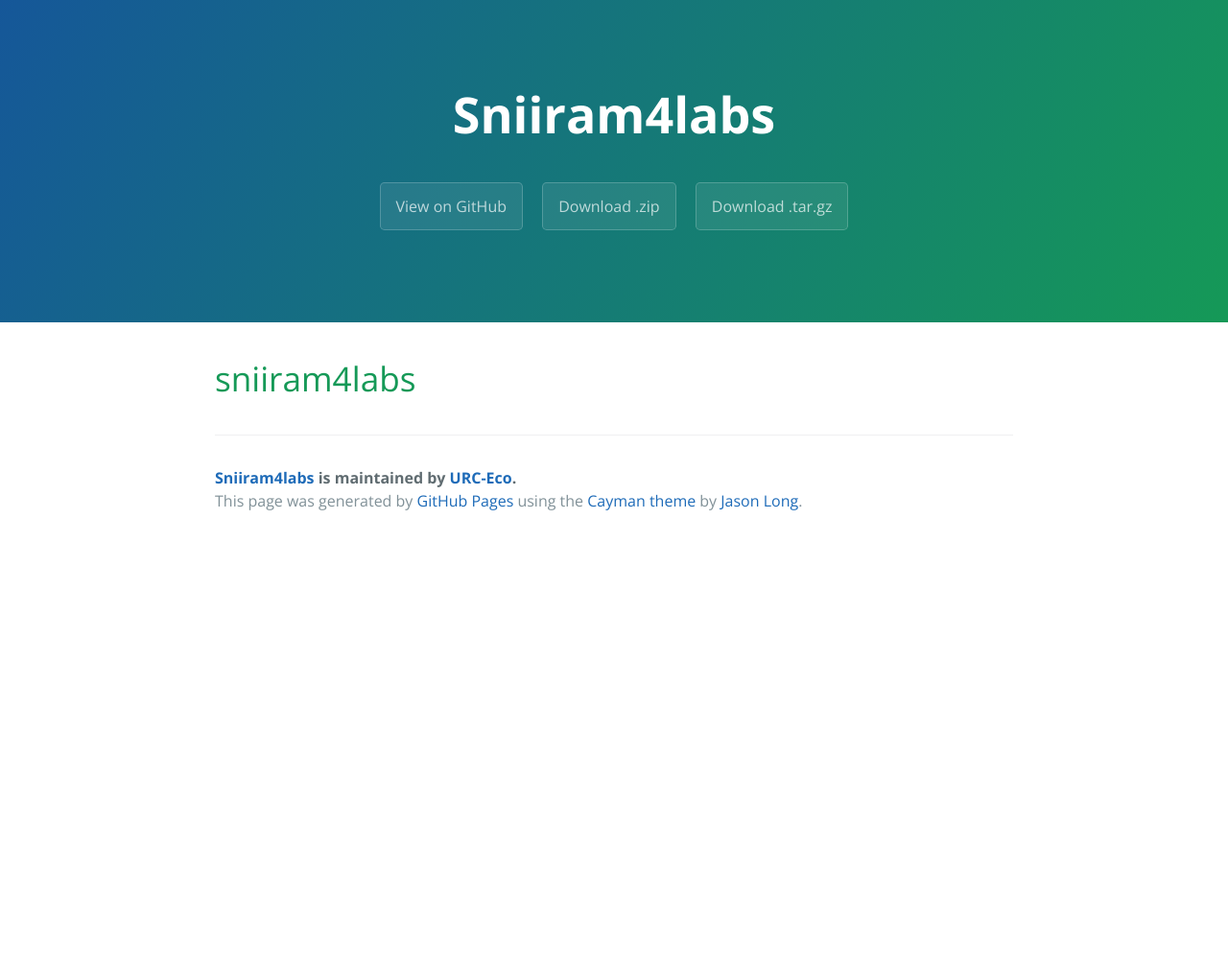
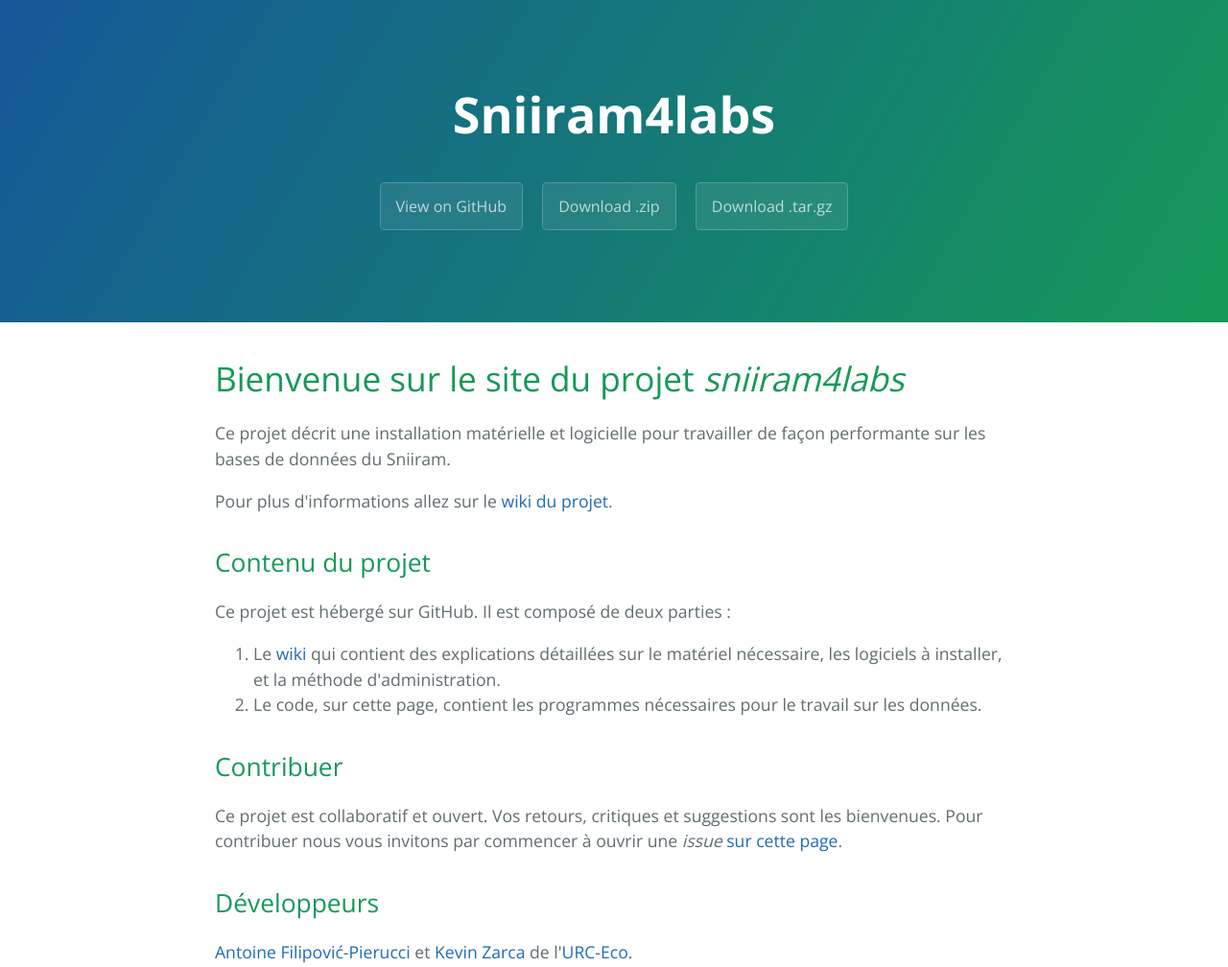
Before and after one commit to URC-Eco/sniiram4labs, a plain HTML site: page index.html in a window 1280 px wide. Shown: the top 1008 px of the page at 96% size. Before the commit the page ends 800 px from the top, so only its background shows below. Drawn offline with nearby package versions, Linux system fonts and the light colour scheme.

Commit message:
Create gh-pages branch via GitHub

```diff
--- a/index.html
+++ b/index.html
@@ -20,7 +20,32 @@
 
     <section class="main-content">
       <h1>
-<a id="sniiram4labs" class="anchor" href="#sniiram4labs" aria-hidden="true"><span aria-hidden="true" class="octicon octicon-link"></span></a>sniiram4labs</h1>
+<a id="bienvenue-sur-le-site-du-projet-sniiram4labs" class="anchor" href="#bienvenue-sur-le-site-du-projet-sniiram4labs" aria-hidden="true"><span aria-hidden="true" class="octicon octicon-link"></span></a>Bienvenue sur le site du projet <em>sniiram4labs</em>
+</h1>
+
+<p>Ce projet décrit une installation matérielle et logicielle pour travailler de façon performante sur les bases de données du Sniiram.</p>
+
+<p>Pour plus d'informations allez sur le <a href="https://github.com/URC-Eco/sniiram4labs/wiki">wiki du projet</a>.</p>
+
+<h2>
+<a id="contenu-du-projet" class="anchor" href="#contenu-du-projet" aria-hidden="true"><span aria-hidden="true" class="octicon octicon-link"></span></a>Contenu du projet</h2>
+
+<p>Ce projet est hébergé sur GitHub. Il est composé de deux parties :</p>
+
+<ol>
+<li>Le <a href="https://github.com/URC-Eco/sniiram4labs/wiki">wiki</a> qui contient des explications détaillées sur le matériel nécessaire, les logiciels à installer, et la méthode d'administration.</li>
+<li>Le code, sur cette page, contient les programmes nécessaires pour le travail sur les données.</li>
+</ol>
+
+<h2>
+<a id="contribuer" class="anchor" href="#contribuer" aria-hidden="true"><span aria-hidden="true" class="octicon octicon-link"></span></a>Contribuer</h2>
+
+<p>Ce projet est collaboratif et ouvert. Vos retours, critiques et suggestions sont les bienvenues. Pour contribuer nous vous invitons par commencer à ouvrir une <em>issue</em> <a href="https://github.com/URC-Eco/sniiram4labs/issues">sur cette page</a>.</p>
+
+<h2>
+<a id="développeurs" class="anchor" href="#d%C3%A9veloppeurs" aria-hidden="true"><span aria-hidden="true" class="octicon octicon-link"></span></a>Développeurs</h2>
+
+<p><a href="https://pierucci.org">Antoine Filipović-Pierucci</a> et <a href="http://www.urc-eco.fr/Kevin-ZARCA,402">Kevin Zarca</a> de l'<a href="http://www.urc-eco.fr">URC-Eco</a>.</p>
 
       <footer class="site-footer">
         <span class="site-footer-owner"><a href="https://github.com/URC-Eco/sniiram4labs">Sniiram4labs</a> is maintained by <a href="https://github.com/URC-Eco">URC-Eco</a>.</span>
--- a/params.json
+++ b/params.json
@@ -1,6 +1,6 @@
 {
   "name": "Sniiram4labs",
   "tagline": "",
-  "body": "# sniiram4labs\r\n",
+  "body": "# Bienvenue sur le site du projet *sniiram4labs*\r\n\r\nCe projet décrit une installation matérielle et logicielle pour travailler de façon performante sur les bases de données du Sniiram.\r\n\r\nPour plus d'informations allez sur le [wiki du projet](https://github.com/URC-Eco/sniiram4labs/wiki).\r\n\r\n## Contenu du projet\r\n\r\nCe projet est hébergé sur GitHub. Il est composé de deux parties :\r\n\r\n  1. Le [wiki](https://github.com/URC-Eco/sniiram4labs/wiki) qui contient des explications détaillées sur le matériel nécessaire, les logiciels à installer, et la méthode d'administration.\r\n  2. Le code, sur cette page, contient les programmes nécessaires pour le travail sur les données.\r\n\r\n## Contribuer\r\n\r\nCe projet est collaboratif et ouvert. Vos retours, critiques et suggestions sont les bienvenues. Pour contribuer nous vous invitons par commencer à ouvrir une *issue* [sur cette page](https://github.com/URC-Eco/sniiram4labs/issues).\r\n\r\n## Développeurs\r\n\r\n[Antoine Filipović-Pierucci](https://pierucci.org) et [Kevin Zarca](http://www.urc-eco.fr/Kevin-ZARCA,402) de l'[URC-Eco](http://www.urc-eco.fr).\r\n",
   "note": "Don't delete this file! It's used internally to help with page regeneration."
 }
```
